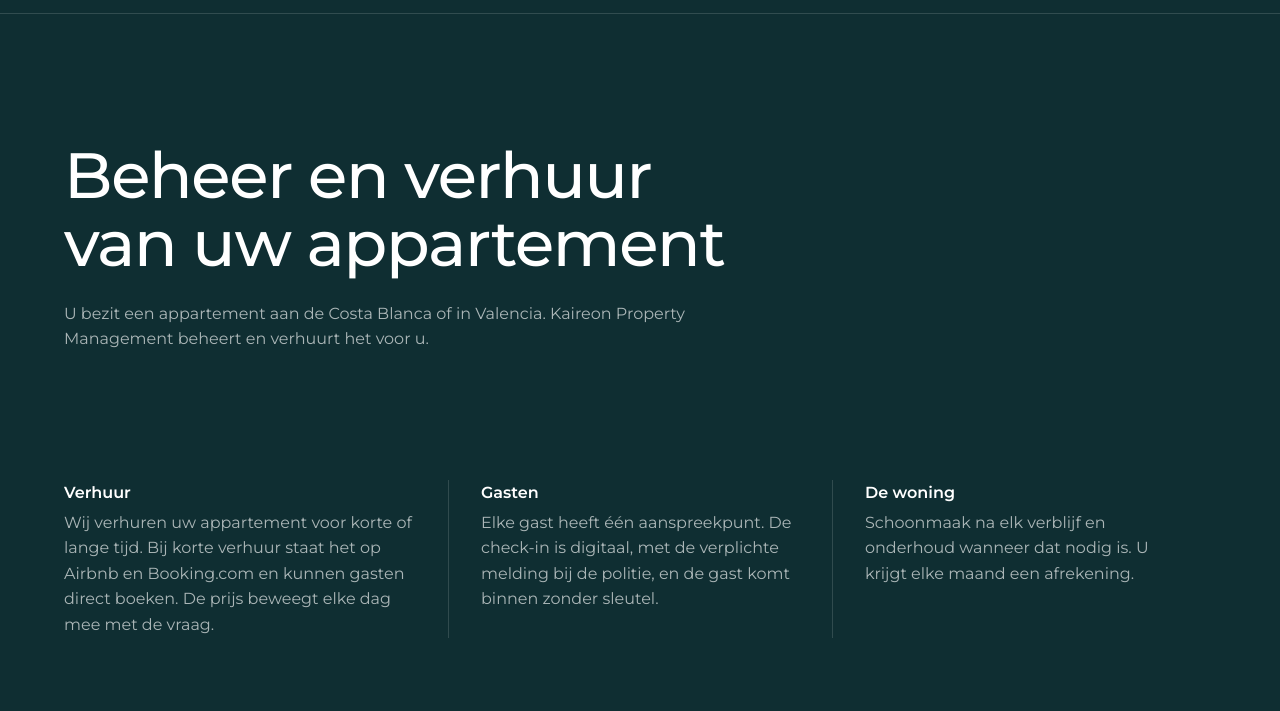
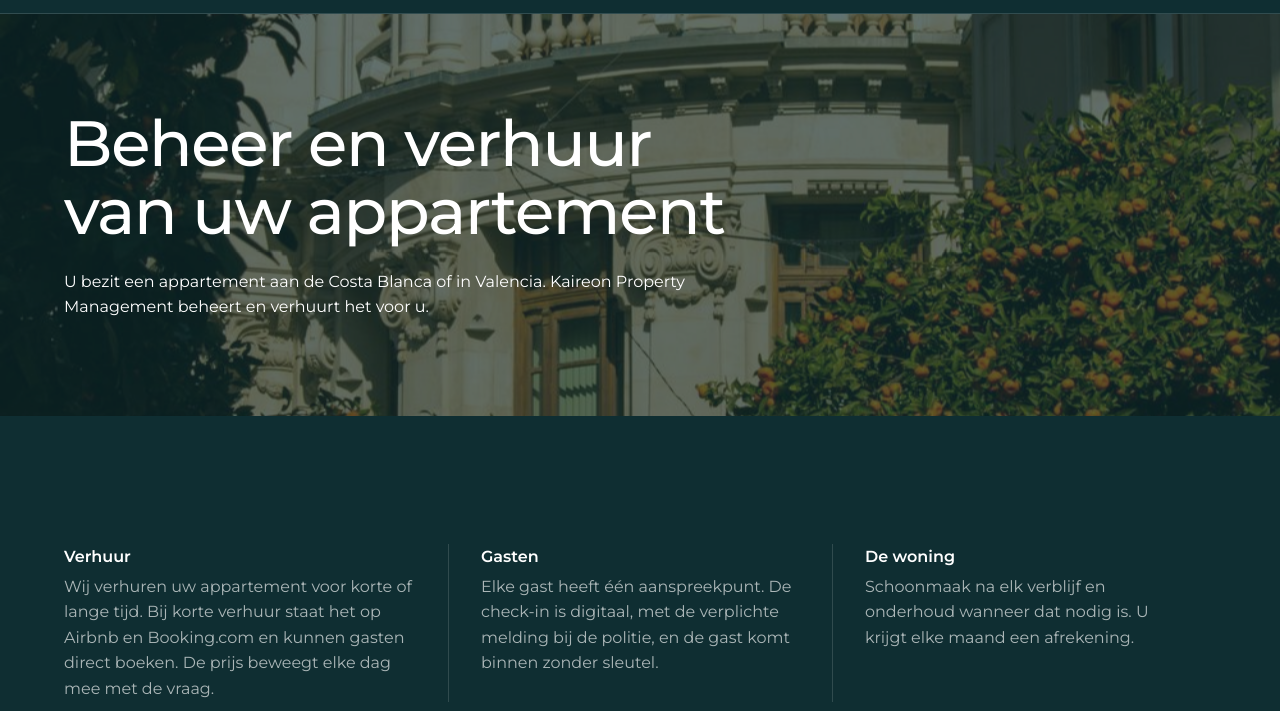
Before and after one commit to Kaireon-OS/kaireon-web-test, a plain HTML site: page nl/beheer/index.html in a window 1280 px wide. Shown: the part 89-800 px from the top of the page. Drawn offline with Linux system fonts and the light colour scheme.

Commit message:
Cover photos on the other pages

```diff
--- a/assets/styles.css
+++ b/assets/styles.css
@@ -121,14 +121,16 @@ main { padding-bottom: var(--space-64); }
 .photo { position: absolute; top: 0; left: 0; width: 100%; height: 100%; object-fit: cover; }
 .photo-mark { position: absolute; z-index: 1; top: var(--space-16); left: var(--space-16); background: var(--page); border-radius: 6px; padding: var(--space-4) var(--space-8); font-size: var(--text-14); }
 
-/* Home. Photo behind text is allowed on this page only (Redmer, 2026-11-16, landing v2), always under the flat scrim. */
-.hero, .band { position: relative; isolation: isolate; overflow: clip; }
-.hero > .media, .band > .media { position: absolute; inset: 0; z-index: -1; }
-.hero .media::after, .band .media::after { content: ''; position: absolute; inset: 0; background: var(--scrim); }
+/* Photo behind text: the home page (Redmer, 2026-11-16, landing v2) and the first block of the other pages, the cover
+   (Redmer, 2026-11-24: "use more of the images for example for a background"). Always under the flat scrim. */
+.hero, .band, .cover { position: relative; isolation: isolate; overflow: clip; }
+.hero > .media, .band > .media, .cover > .media { position: absolute; inset: 0; z-index: -1; }
+.hero .media::after, .band .media::after, .cover .media::after { content: ''; position: absolute; inset: 0; background: var(--scrim); }
 .hero { min-height: 88svh; display: grid; place-items: center; text-align: center; }
 .hero .wrap { padding-top: var(--space-96); padding-bottom: var(--space-96); }
 .hero h1, .hero .lede { margin-left: auto; margin-right: auto; }
-.hero .lede, .band .cols p { color: var(--text); }
+.hero .lede, .band .cols p, .cover .lede { color: var(--text); }
+.cover .wrap { padding-top: var(--space-64); padding-bottom: var(--space-64); }
 /* Over ons: a grid of team cards. The photo block is a neutral surface with a blank until a real portrait comes. */
 .team { list-style: none; margin: 0; padding: 0; display: grid; gap: var(--space-32) var(--space-24); grid-template-columns: repeat(auto-fit, minmax(150px, 1fr)); }
 .portrait { aspect-ratio: 4 / 5; background: var(--surface); border-radius: 12px; display: grid; place-items: center; margin-bottom: var(--space-16); }
@@ -242,19 +244,20 @@ dd { margin: 0; }
   .story { grid-template-columns: 1fr 1fr; }
   .band { margin-top: var(--space-128); }
   .band .wrap { padding-top: var(--space-128); padding-bottom: var(--space-128); }
+  .cover .wrap { padding-top: var(--space-96); padding-bottom: var(--space-96); }
   .rights, .langs { grid-column: 1 / -1; }
 }
 
 /* Calm movement, only when the visitor allows motion. Without it, everything stands still and shows at once.
    1. Text blocks fade in and rise 12 px, once, as they come into view. The class .motion comes from the script
       in the page head; without the script nothing is hidden.
-   2. The hero and band photos move a little slower than the page: each is 10% taller than its box and slides in it.
+   2. The hero, band and cover photos move a little slower than the page: each is 10% taller than its box and slides in it.
       A browser without scroll-driven animation shows the still photo. */
 @media screen and (prefers-reduced-motion: no-preference) {
   .motion main .wrap > * { transition: opacity .5s ease-out, translate .5s ease-out; }
   .motion main .wrap > :not(.in) { opacity: 0; translate: 0 12px; }
   @supports (animation-timeline: view()) {
-    .hero .photo, .band .photo { height: 110%; animation: drift linear both; animation-timeline: view(); }
+    .hero .photo, .band .photo, .cover .photo { height: 110%; animation: drift linear both; animation-timeline: view(); }
   }
 }
 @keyframes drift { from { translate: 0 -9%; } to { translate: 0 0; } }
--- a/nl/beheer/index.html
+++ b/nl/beheer/index.html
@@ -32,7 +32,9 @@
 </div></header>
 <main>
 
-<section class="section"><div class="wrap">
+<section class="cover">
+  <div class="media"><img class="photo" src="/assets/img/pexels-sofia-marquet-453708414-15551347.jpg" alt="Gevel met een sinaasappelboom" width="1000" height="1500"></div>
+  <div class="wrap">
   <h1>Beheer en verhuur van uw appartement</h1>
   <p class="lede">U bezit een appartement aan de Costa Blanca of in Valencia. Kaireon Property Management beheert en verhuurt het voor u.</p>
 
```
Also changed, not shown: nl/contact/index.html (+3 -1 lines), nl/kopen/index.html (+3 -1 lines), nl/ontwikkelen/index.html (+3 -1 lines), nl/over-ons/index.html (+3 -1 lines).
